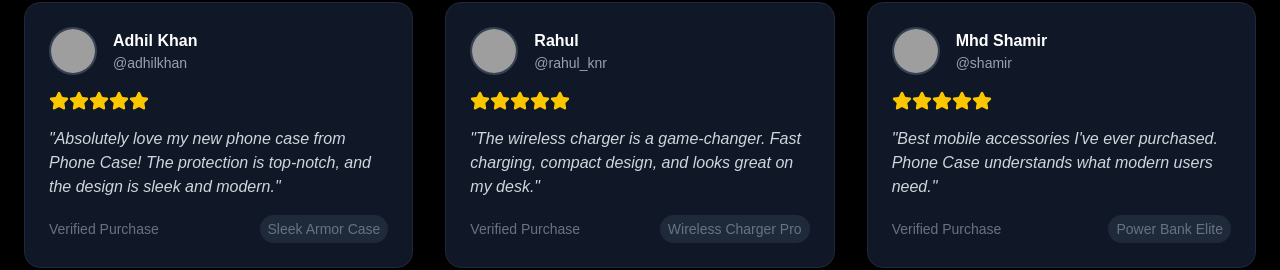
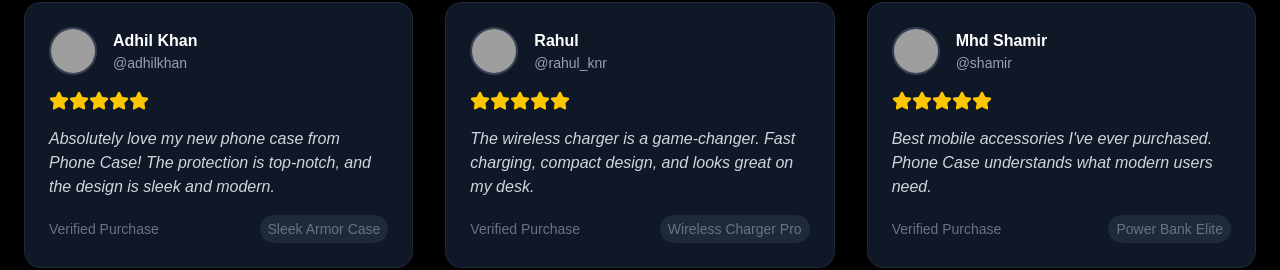
Before and after one commit to M-shamir/Phonecase, a Next.js app: page / in a window 1280 px wide. Shown: the part 1352-1622 px from the top of the page. Built offline with nearby package versions, Linux system fonts and the light colour scheme; grey boxes are pictures that could not be loaded.

Commit message:
fix error

```diff
--- a/src/app/page.tsx
+++ b/src/app/page.tsx
@@ -115,7 +115,7 @@ const userReviews = [
 ];
 
 // Render Stars Function
-const renderStars = (rating) => {
+const renderStars = (rating:number) => {
   return Array.from({ length: 5 }, (_, index) => (
     <Star
       key={index}
@@ -337,7 +337,7 @@ export default function Home() {
               </div>
             </div>
             <div className="flex">{renderStars(review.rating)}</div>
-            <p className="text-gray-300 italic">"{review.review}"</p>
+            <p className="text-gray-300 italic">{review.review}</p>
             <div className="flex items-center justify-between">
               <span className="text-sm text-gray-500">Verified Purchase</span>
               <span className="text-sm text-gray-500 bg-gray-800 px-2 py-1 rounded-full">
```
